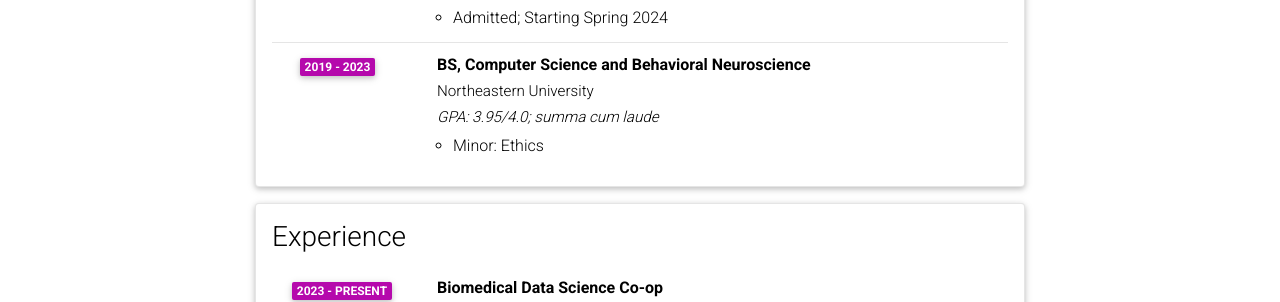
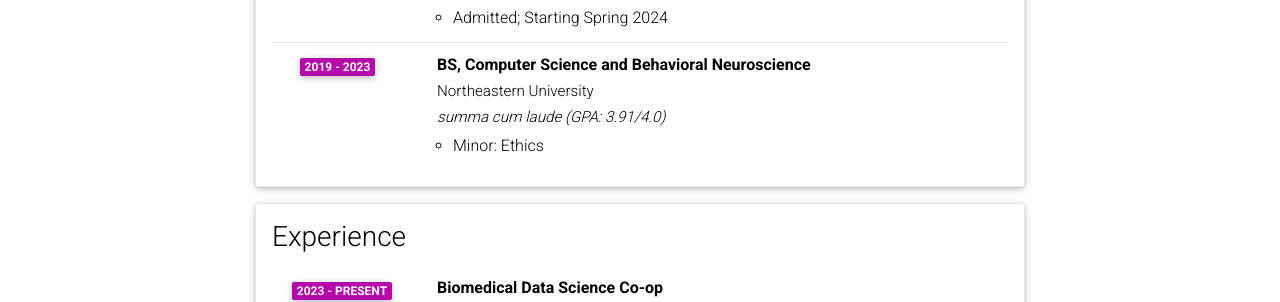
Before and after one commit to inbaro-neu/inbaro-neu.github.io, a Jekyll site: the page built from _pages/cv.md, in a window 1280 px wide and 900 px high, scrolled down 331 px. Shown: the part 152-454 px from the top of the window. Built offline with Jekyll 4.4.1, drawn with Linux system fonts in a browser that asks for light colours; comment, search, counter and statistics services are not loaded; a style sheet for code colours, icons or effects is not loaded.

Commit message:
gpa update

```diff
--- a/_data/cv.yml
+++ b/_data/cv.yml
@@ -19,7 +19,7 @@
 
     - title: BS, Computer Science and Behavioral Neuroscience
       institution: Northeastern University
-      highlights: "GPA: 3.95/4.0; summa cum laude"
+      highlights: "summa cum laude (GPA: 3.91/4.0)"
       year: 2019 - 2023
       description:
         - "Minor: Ethics"
```
